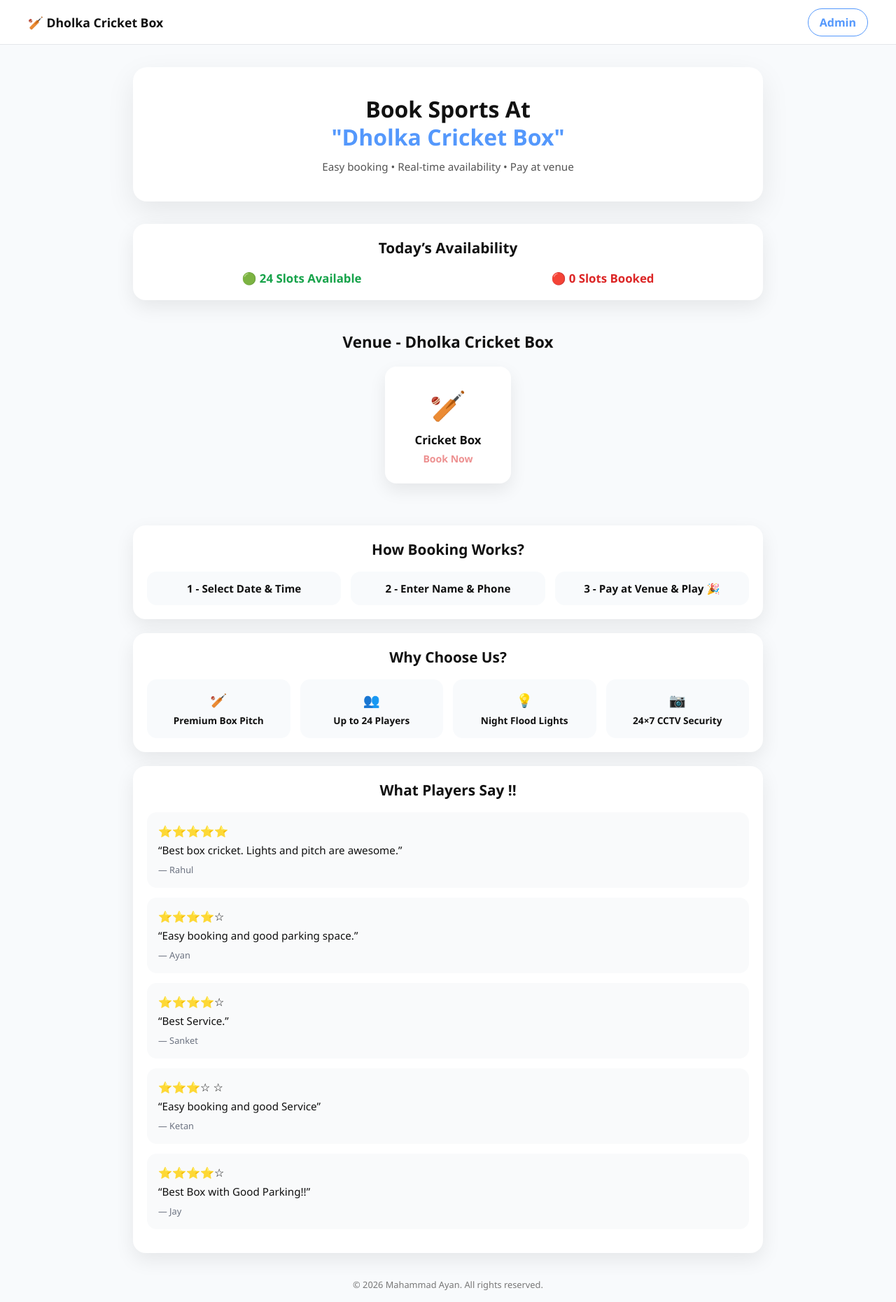
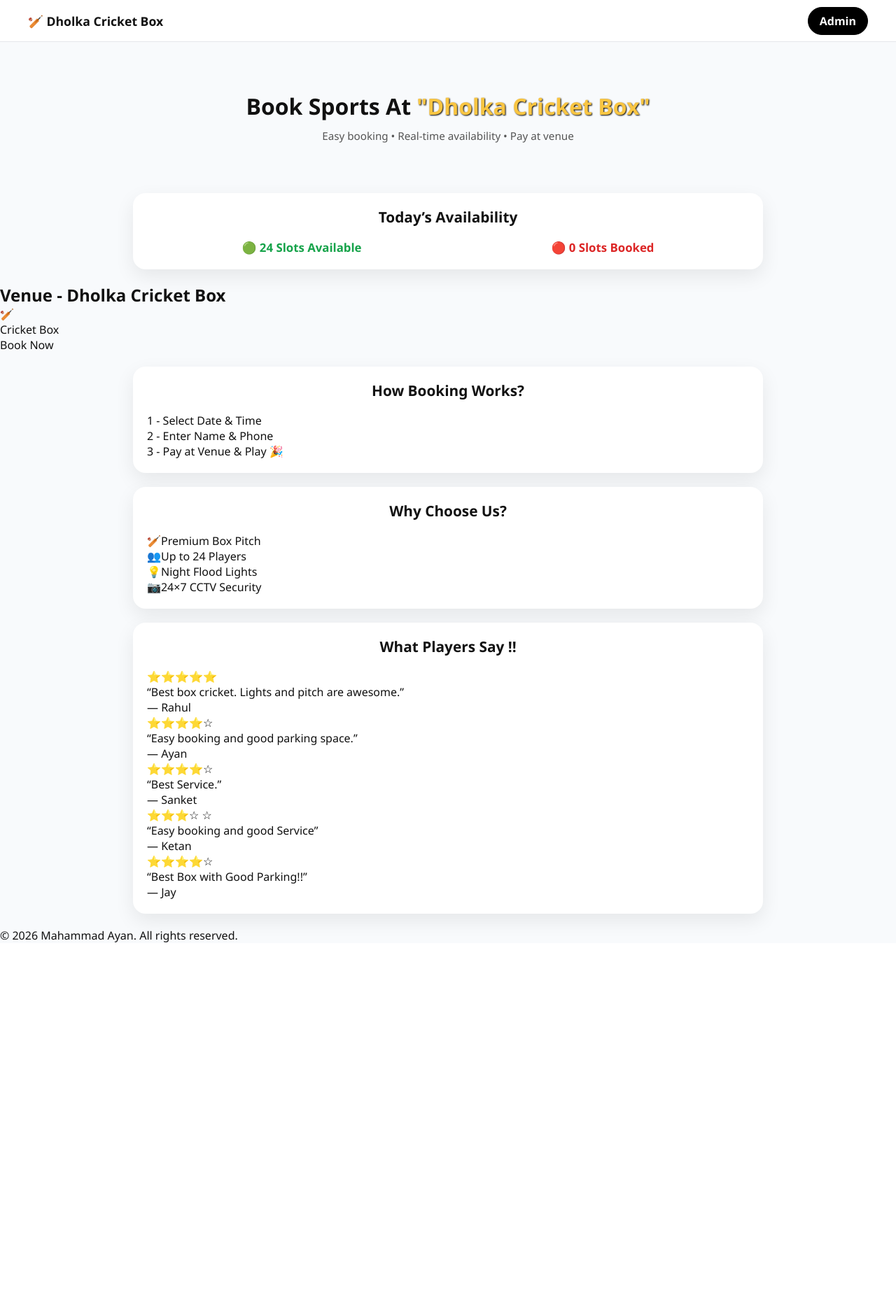
Before and after one commit to Ayan0182/jalalpur-cricket-box, a Flask app: page / in a window 1280 px wide. Shown: the whole page at 70% size. After the commit the page ends 1347 px from the top, so only its background shows below. Run offline with Flask 3, Linux system fonts and the light colour scheme; data comes from the database, SQL or seed files in the repository.

Commit message:
add home.css

```diff
--- a/turf-booking/static/home.css
+++ b/turf-booking/static/home.css
@@ -16,12 +16,22 @@ body {
     width: 100%;
     background: #f8fafc;
     color: #111;
-  overflow-x: hidden;
+    /* overflow-x: hidden; */
   }
+
+  /* ===== STOP EXTRA SCROLL AFTER FOOTER ===== */
+html, body {
+  height: 100%;
+  overscroll-behavior-y: none;
+}
+
 
   /* ================= NAVBAR ================= */
   .navbar {
-  height: 64px;
+    position: sticky;
+    top: 0;
+    z-index: 1000;
+    height: 60px;
     width: 100%;
     padding: 0 16px;
     display: flex;
@@ -37,6 +47,7 @@ body {
     }
   }
 
+
   .logo {
     font-size: 1.1rem;
     font-weight: 700;
@@ -46,9 +57,10 @@ body {
     text-decoration: none;
     padding: 8px 16px;
     border-radius: 20px;
-  border: 1px solid #5498fc;
-  color: #5498fc;
+    border: 1px solid #000000;
+    color: #ffffff;
     font-weight: 600;
+    background-color: #000000;
   }
 
   /* ================= HERO CARD ================= */
@@ -56,11 +68,9 @@ body {
     width: 92vw;              /* ✅ IMPORTANT */
     max-width: 900px;
     margin: 32px auto;
-  background: #ffffff;
     padding: 40px 20px;
     text-align: center;
-  border-radius: 20px;
-  box-shadow: 0 14px 40px rgba(0,0,0,0.08);
+
   }
 
   .hero-title {
@@ -70,7 +80,8 @@ body {
   }
 
   .hero-title span {
-  color: #5498fc;
+    color: #f9c542;
+    text-shadow: 1px 1px 2px#000000;
   }
 
   .hero-sub {
@@ -97,27 +108,7 @@ body {
     margin-bottom: 18px;
   }
 
-/* ================= WHY CHOOSE US ================= */
-.why-grid {
-  display: grid;
-  grid-template-columns: repeat(4, 1fr);
-  gap: 14px;
-}
 
-.why-item {
-  background: #f8fafc;
-  padding: 16px;
-  border-radius: 14px;
-  text-align: center;
-  font-size: 1.2rem;
-  font-weight: 600;
-}
-
-.why-item span {
-  display: block;
-  margin-top: 6px;
-  font-size: 0.85rem;
-}
 
   /* ================= AVAILABILITY ================= */
   .availability-box {
@@ -130,101 +121,84 @@ body {
   .avail.green { color: #16a34a; }
   .avail.red { color: #dc2626; }
 
-/* ================= SPORTS ================= */
-.sports {
-  text-align: center;
-  padding: 24px 0 40px;
+ /* ===== CHOOSE YOUR SPORT SECTION ===== */
+.choose-sport {
+  width: 100%;
+  background: #f6f4ff;
+  padding: 40px 0;
+  margin-top: 20px;
 }
 
-.sports h2 {
-  font-size: 1.4rem;
-  margin-bottom: 20px;
+.choose-title {
+  text-align: center;
+  font-size: 1.8rem;
+  font-weight: 800;
+  color: #2b1c5a;
+  margin-bottom: 30px;
 }
 
-.sport-card {
-  width: 180px;
+.sport-grid {
+  width: 92vw;
+  max-width: 1100px;
   margin: auto;
-  background: #ffffff;
-  padding: 26px 18px;
-  border-radius: 16px;
-  box-shadow: 0 10px 25px rgba(0,0,0,0.08);
-  cursor: pointer;
+  display: grid;
+  grid-template-columns: repeat(6, 1fr);
+  gap: 20px;
 }
 
-.sport-icon {
-  font-size: 42px;
+/* Common card */
+.sport-box {
+  height: 140px;
+  border-radius: 20px;
+  display: flex;
+  flex-direction: column;
+  justify-content: center;
+  align-items: center;
+  font-weight: 700;
+  cursor: pointer;
+  transition: transform 0.25s ease, box-shadow 0.25s ease;
+  box-shadow: 0 10px 26px rgba(0,0,0,0.08);
 }
 
-.sport-name {
-  margin-top: 10px;
-  font-size: 1.05rem;
-  font-weight: 700;
+.sport-box:hover {
+  transform: translateY(-6px);
 }
 
-.sport-action {
-  margin-top: 6px;
-  font-size: 0.85rem;
-  color: #dc2626;
-  font-weight: 700;
-  animation: blinkText 1s infinite;
+.sport-emoji {
+  font-size: 42px;
+  margin-bottom: 10px;
 }
-/* blink animation */
-@keyframes blinkText {
-  0% {
-    opacity: 1;
-    transform: scale(1);
+
+.sport-label {
+  font-size: 1.05rem;
 }
-  50% {
-    opacity: 0.3;
-    transform: scale(1.05);
+
+/* Colors (same vibe as image) */
+.cricket { background: #dcfce7; color: #166534; }
+.football { background: #dbeafe; color: #1e40af; }
+.badminton { background: #f3e8ff; color: #6b21a8; }
+.tennis { background: #fef9c3; color: #854d0e; }
+.basketball { background: #ffedd5; color: #9a3412; }
+.pickleball { background: #ccfbf1; color: #065f46; }
+
+/* ===== MOBILE VIEW ===== */
+@media (max-width: 768px) {
+  .sport-grid {
+    grid-template-columns: repeat(2, 1fr);
+    gap: 16px;
   }
-  100% {
-    opacity: 1;
-    transform: scale(1);
+
+  .sport-box {
+    height: 120px;
+  }
+
+  .choose-title {
+    font-size: 1.5rem;
   }
 }
 
-/* ================= STEPS ================= */
-.steps {
-  display: flex;
-  gap: 14px;
-}
 
-.step {
-  flex: 1;
-  background: #f8fafc;
-  padding: 14px;
-  border-radius: 14px;
-  text-align: center;
-  font-weight: 600;
-  font-size: 0.95rem;
-}
 
-/* ================= REVIEWS ================= */
-.review {
-  background: #f9fafb;
-  padding: 16px;
-  border-radius: 14px;
-  margin-bottom: 14px;
-}
-
-.review p {
-  margin: 6px 0;
-  font-size: 0.95rem;
-}
-
-.review span {
-  font-size: 0.8rem;
-  color: #6b7280;
-}
-
-/* ================= FOOTER ================= */
-.footer {
-  text-align: center;
-  padding: 16px;
-  font-size: 0.8rem;
-  color: #777;
-}
 
   /* ================= MOBILE ================= */
   @media (max-width: 768px) {
@@ -233,23 +207,6 @@ body {
       font-size: 1.6rem;
     }
 
-  .why-grid {
-    grid-template-columns: repeat(2, 1fr);
-  }
-
-  .steps {
-    flex-direction: column;
-  }
-
-  .availability-box {
-    flex-direction: column;
-    gap: 8px;
-    text-align: center;
-  }
-
-  .sport-card {
-    width: 165px;
-  }
   }
 
   /* ================= SKELETON LOADING ================= */
@@ -290,3 +247,262 @@ body {
       max-width: 220px;
     }
   }
+
+
+  /* ===== NAVBAR LOGO (IMPROVED SIZE & PRESENCE) ===== */
+  .navbar-logo {
+    height: 65px;          /* PC size */
+    width: auto;
+    object-fit: contain;
+    cursor: pointer;
+  }
+
+  /* Navbar left spacing fix */
+  .nav-left {
+    display: flex;
+    align-items: center;
+  }
+
+  /* Tablet */
+  @media (max-width: 900px) {
+    .navbar-logo {
+      height: 58px;
+    }
+  }
+
+  /* Mobile */
+  @media (max-width: 600px) {
+    .navbar-logo {
+      height: 60px;
+    }
+  }
+
+/* ===== HERO TITLE LINE CONTROL ===== */
+
+/* PC / Tablet: single line */
+@media (min-width: 769px) {
+  .hero-title {
+    white-space: nowrap;
+  }
+
+  .hero-title br {
+    display: none;
+  }
+}
+
+/* Mobile: same as current (two lines) */
+@media (max-width: 768px) {
+  .hero-title {
+    white-space: normal;
+  }
+
+  .hero-title br {
+    display: block;
+  }
+}
+
+/* ===== BOOKING CTA BUTTON (BookMyGame style) ===== */
+.booking-cta {
+  width: 92vw;
+  max-width: 420px;
+  margin: 20px auto 0;
+}
+
+.booking-btn {
+  display: block;
+  width: 100%;
+  text-align: center;
+  padding: 14px 0;
+  font-size: 1rem;
+  font-weight: 700;
+  color: #ffffff;
+  text-decoration: none;
+  border-radius: 14px;
+  background: linear-gradient(135deg, #ff3b6f, #ff5a8a);
+  box-shadow: 0 10px 22px rgba(255, 59, 111, 0.35);
+  transition: transform 0.2s ease, box-shadow 0.2s ease;
+}
+
+/* Hover (PC) */
+.booking-btn:hover {
+  transform: translateY(-1px);
+  box-shadow: 0 14px 28px rgba(255, 59, 111, 0.45);
+}
+
+/* Active (Mobile tap) */
+.booking-btn:active {
+  transform: scale(0.98);
+}
+
+/* ===== LOCATION INFO CARD (BookMyGame style) ===== */
+.location-card {
+  width: 92vw;
+  max-width: 900px;
+  margin: 28px auto;
+  padding: 24px 26px;
+  background: #faf8ff;
+  border-radius: 18px;
+  box-shadow: 0 10px 28px rgba(0,0,0,0.06);
+}
+
+.location-title {
+  font-size: 1.35rem;
+  font-weight: 800;
+  color: #2b1c5a;
+  line-height: 1.4;
+}
+
+.location-desc {
+  margin-top: 10px;
+  font-size: 0.95rem;
+  color: #555;
+  line-height: 1.55;
+}
+
+/* Tags */
+.location-tags {
+  margin-top: 16px;
+  display: flex;
+  gap: 10px;
+  flex-wrap: wrap;
+}
+
+.location-tags span {
+  padding: 8px 14px;
+  border-radius: 20px;
+  font-size: 0.85rem;
+  font-weight: 600;
+  color: #2b1c5a;
+  background: #ffffff;
+  border: 1px solid #e6e2f5;
+}
+
+/* ===== MOBILE TUNING ===== */
+@media (max-width: 768px) {
+
+  .location-card {
+    padding: 20px;
+  }
+
+  .location-title {
+    font-size: 1.15rem;
+  }
+
+  .location-desc {
+    font-size: 0.9rem;
+  }
+
+  .location-tags {
+    gap: 8px;
+  }
+
+  .location-tags span {
+    font-size: 0.8rem;
+    padding: 7px 12px;
+  }
+}
+
+
+/* ================= FOOTER ================= */
+.main-footer {
+  background: #2b145c;
+  color: #ffffff;
+  margin-top: 40px;
+}
+
+.footer-container {
+  max-width: 1200px;
+  margin: auto;
+  padding: 40px 20px;
+  display: grid;
+  grid-template-columns: 1.6fr 1fr 1fr;
+  gap: 40px;
+}
+
+.footer-logo {
+  height: 65px;
+  margin-bottom: 10px;
+  background-color: white;
+  border: 1px solid #ffffff;
+  border-radius: 8px;
+  padding: 4px;
+}
+
+.footer-text {
+  font-size: 0.9rem;
+  line-height: 1.6;
+  color: #e5e7eb;
+}
+
+.footer-title {
+  font-size: 1.05rem;
+  font-weight: 700;
+  margin-bottom: 14px;
+}
+
+.footer-list {
+  list-style: none;
+}
+
+.footer-list li {
+  font-size: 0.9rem;
+  margin-bottom: 8px;
+  color: #e5e7eb;
+}
+
+.footer-owner {
+  margin-top: 14px;
+  font-size: 0.9rem;
+  color: #e5e7eb;
+}
+
+.footer-bottom {
+  border-top: 1px solid rgba(255,255,255,0.2);
+  padding: 14px 20px;
+  text-align: center;
+  font-size: 0.8rem;
+  color: #d1d5db;
+}
+
+/* ================= MOBILE ================= */
+@media (max-width: 768px) {
+
+  .footer-container {
+    grid-template-columns: 1fr;
+    gap: 28px;
+    padding: 30px 18px;
+  }
+
+  .footer-logo {
+    height: 42px;
+  }
+
+  .footer-title {
+    margin-top: 10px;
+  }
+
+  .footer-bottom {
+    font-size: 0.75rem;
+    line-height: 1.5;
+  }
+}
+
+/* ===== FOOTER BOTTOM ALIGNMENT FIX ===== */
+.footer-bottom {
+  display: flex;
+  justify-content: space-between;
+  align-items: center;
+  gap: 12px;
+  padding: 14px 20px;
+  font-size: 0.8rem;
+  color: #d1d5db;
+  border-top: 1px solid rgba(255,255,255,0.2);
+}
+
+/* Mobile: upar-niche */
+@media (max-width: 768px) {
+  .footer-bottom {
+    flex-direction: column;
+    text-align: center;
+  }
+}
```
Lines whose indentation alone changed are shown as unchanged.
